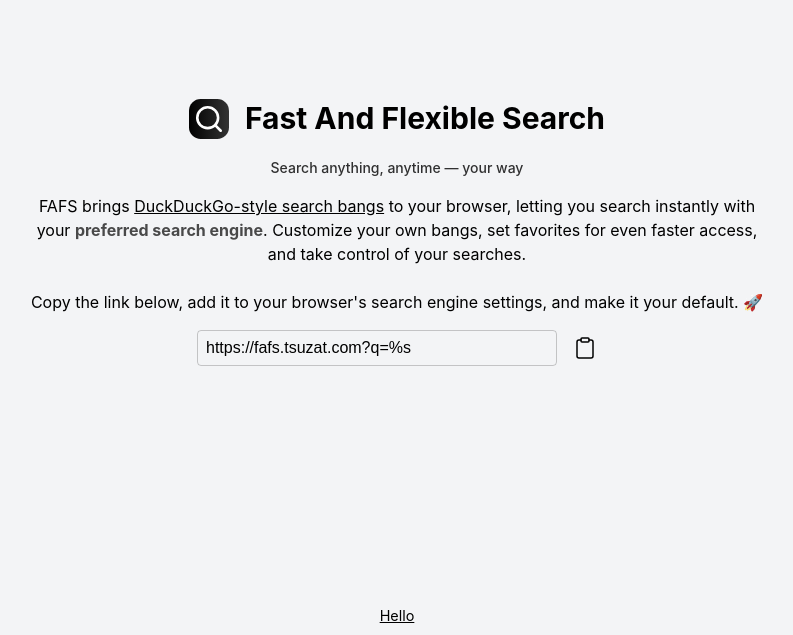
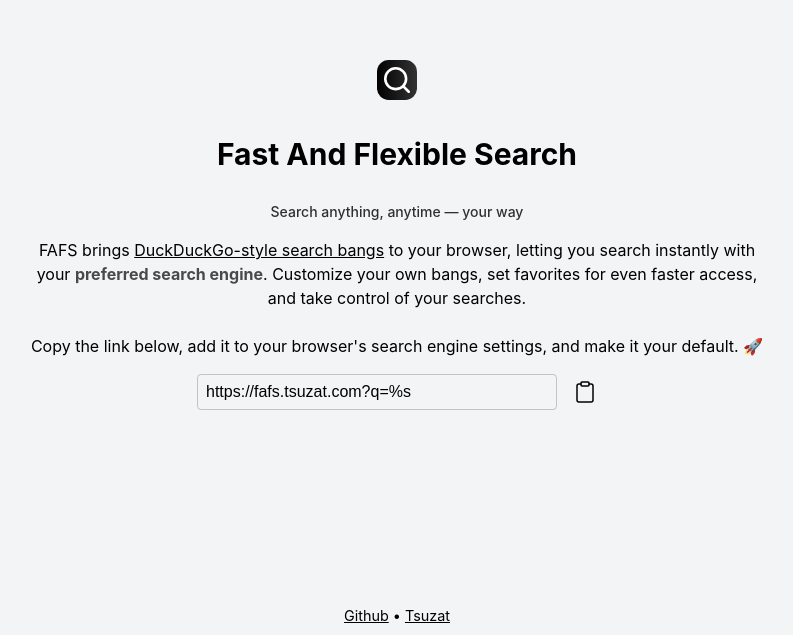
Before and after one commit to Tsuzat/fafs, a Svelte app: page / in a window 1280 px wide. Shown: the part 165-800 px from the top of the page, without its empty margins (243-1036 px from the left). Built offline with nearby package versions, Linux system fonts and the light colour scheme.

Commit message:
style: update header class for layout consistency and enhance footer links

```diff
--- a/src/App.svelte
+++ b/src/App.svelte
@@ -3,7 +3,7 @@
 </script>
 
 <main>
-	<h1>
+	<h1 class="flex-container">
 		<img src="/app_icon.svg" alt="FAFS" />
 		<span>Fast And Flexible Search</span>
 	</h1>
@@ -25,6 +25,7 @@
 		</span>
 	</div>
 	<footer>
-		<a href="https://github.com/Tsuzat/fafs" target="_blank">Hello</a>
+		<a href="https://github.com/Tsuzat/fafs" target="_blank">Github</a> •
+		<a href="https://tsuzat.com" target="_blank">Tsuzat</a>
 	</footer>
 </main>
```
